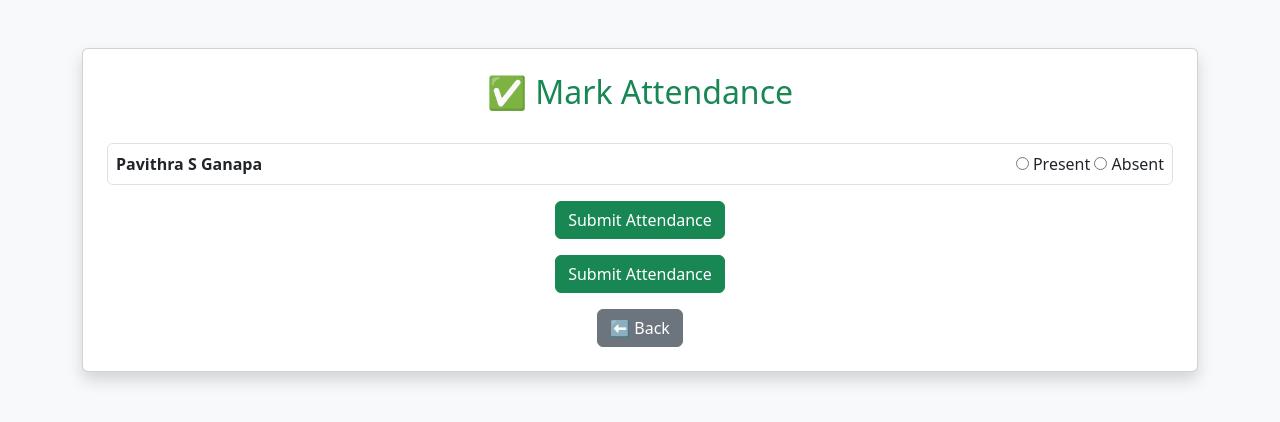
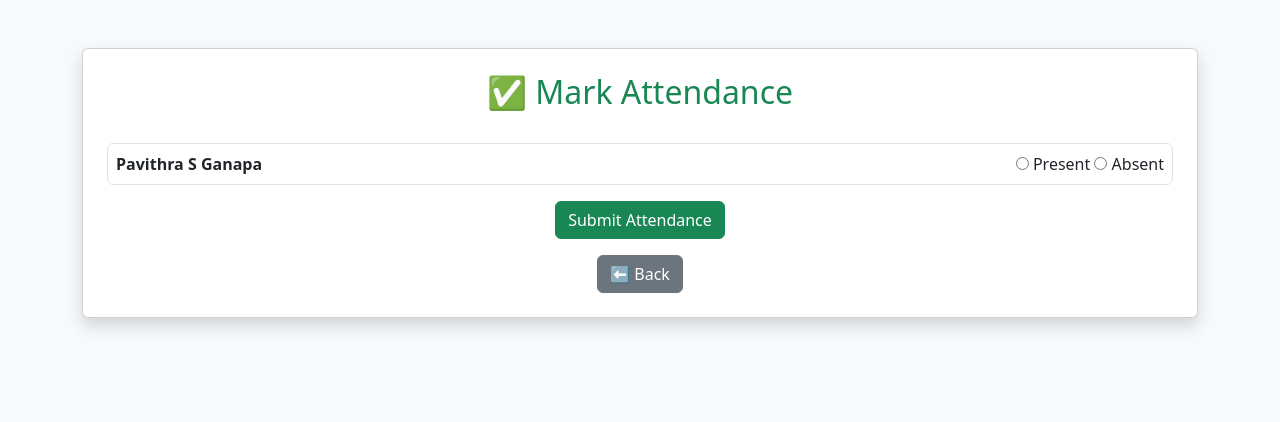
Before and after one commit to Pavithrasganapa/online-attendance-system, a Flask app: page /mark in a window 1280 px wide. Shown: the top 422 px of the page. Run offline with Flask 3, Linux system fonts and the light colour scheme; data comes from the database, SQL or seed files in the repository.

Commit message:
Add files via upload

```diff
--- a/templates/mark.html
+++ b/templates/mark.html
@@ -30,9 +30,6 @@
       </div>
 
     </form>
-    <div class="text-center mt-3">
-  <button class="btn btn-success">Submit Attendance</button>
-</div>
 
 <div class="text-center mt-3">
   <a href="/" class="btn btn-secondary">⬅ Back</a>
```
